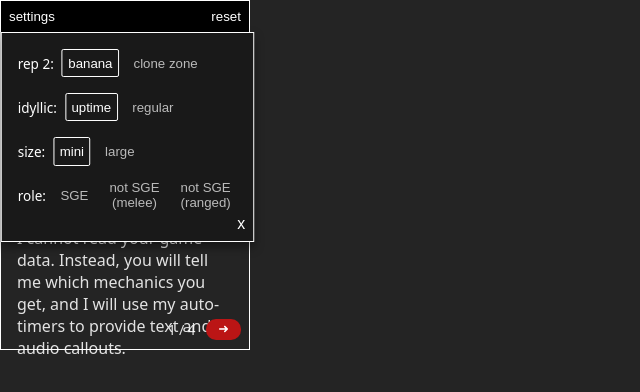
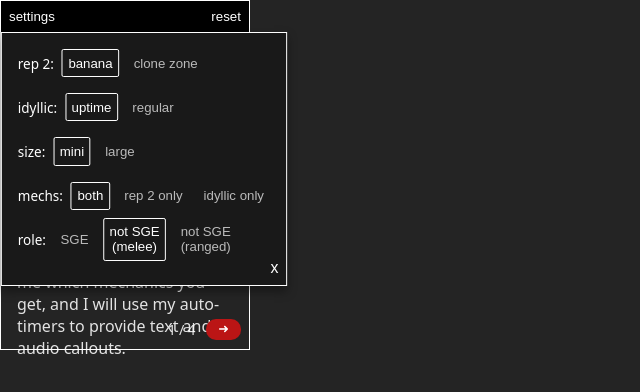
Before and after one commit to jacquikeating/wurm-buddy, a React (Vite) app: page / in a window 1280 px wide. Both pictures are taken after a click on the button "settings". Shown: the top 392 px of the page, without its empty margins (0-640 px from the left). Built offline with nearby package versions, Linux system fonts and the light colour scheme.

Commit message:
Added mechs prefs buttons

```diff
--- a/src/components/Preferences.jsx
+++ b/src/components/Preferences.jsx
@@ -1,19 +1,22 @@
 export default function Preferences({ prefs }) {
-    const [prefsOpen, setPrefsOpen, banana, setBanana, uptime, setUptime, size, setSize, role, setRole] = prefs
+    const [prefsOpen, setPrefsOpen, banana, setBanana, uptime, setUptime, size, setSize, mechs, setMechs, role, setRole] = prefs
 
     function handleChange(pref, value) {
         if (pref == "uptime") {
             setUptime(value)
-            localStorage.setItem("prefs", JSON.stringify({banana: banana, uptime: value, size: size, role: role}))
+            localStorage.setItem("prefs", JSON.stringify({banana: banana, uptime: value, size: size, mechs: mechs, role: role}))
         } else if (pref =="size") {
             setSize(value)
-            localStorage.setItem("prefs", JSON.stringify({banana: banana, uptime: uptime, size: value, role: role}))
+            localStorage.setItem("prefs", JSON.stringify({banana: banana, uptime: uptime, size: value, mechs: mechs, role: role}))
         } else if (pref == "role") {
             setRole(value)
-            localStorage.setItem("prefs", JSON.stringify({banana: banana, uptime: uptime, size: size, role: value}))
+            localStorage.setItem("prefs", JSON.stringify({banana: banana, uptime: uptime, size: size, mechs: mechs, role: value}))
         } else if (pref == "rep2") {
             setBanana(value)
-            localStorage.setItem("prefs", JSON.stringify({banana: value, uptime: uptime, size: size, role: role}))
+            localStorage.setItem("prefs", JSON.stringify({banana: value, uptime: uptime, size: size, mechs: mechs, role: role}))
+        } else if (pref == "mechs") {
+            setMechs(value)
+            localStorage.setItem("prefs", JSON.stringify({banana: banana, uptime: uptime, size: size, mechs: value, role: role}))
         }
     }
 
@@ -34,6 +37,13 @@ export default function Preferences({ prefs }) {
                 <p className="pref-name">size:</p>
                 <button className={size == "mini" ? "settings-button active" : "settings-button"} onClick={() => handleChange("size", "mini")}>mini</button>
                 <button className={size == "large" ? "settings-button active" : "settings-button"} onClick={() => handleChange("size", "large")}>large</button>
+            </div>
+
+            <div className="pref-group">
+                <p className="pref-name">mechs:</p>
+                <button className={mechs == "both" ? "settings-button active" : "settings-button"} onClick={() => handleChange("mechs", "both")}>both</button>
+                <button className={mechs == "rep2" ? "settings-button active" : "settings-button"} onClick={() => handleChange("mechs", "rep2")}>rep 2 only</button>
+                <button className={mechs == "idyllic" ? "settings-button active" : "settings-button"} onClick={() => handleChange("mechs", "idyllic")}>idyllic only</button>
             </div>
 
             <div className="pref-group">
```
